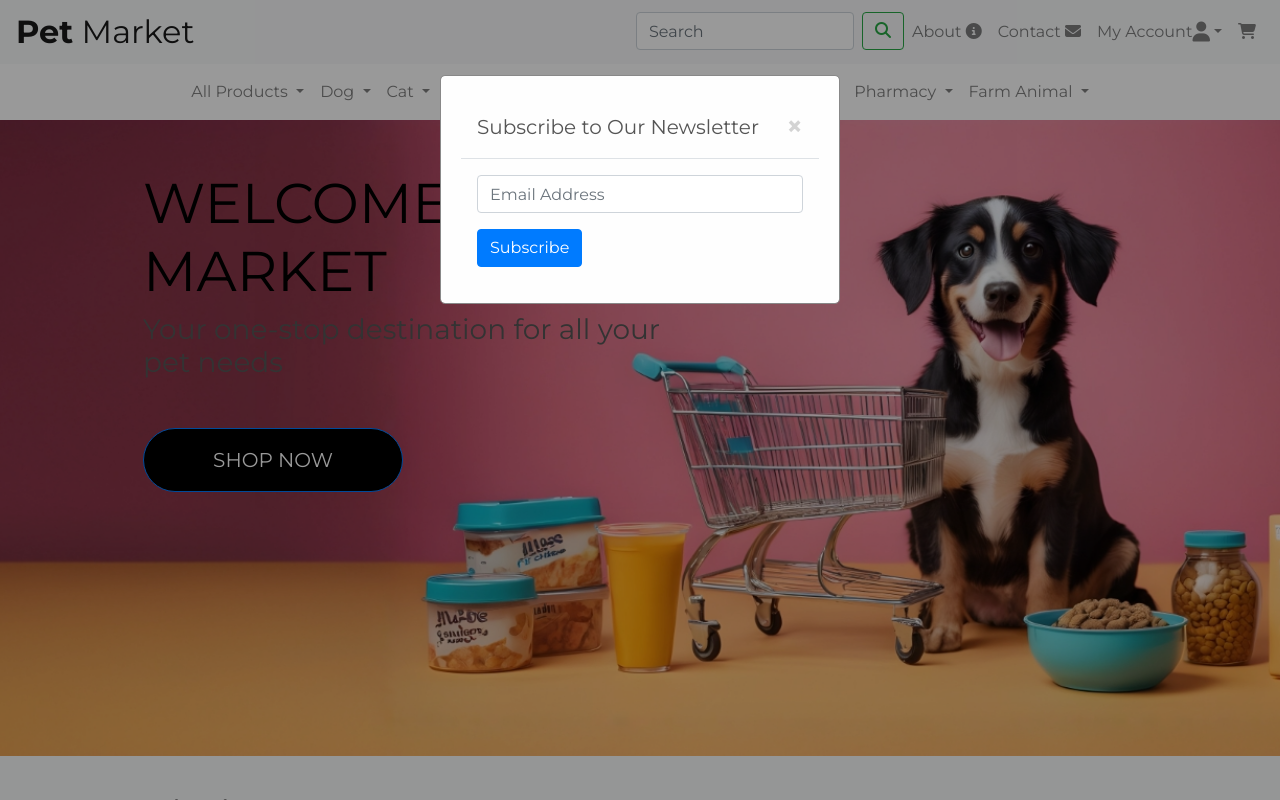
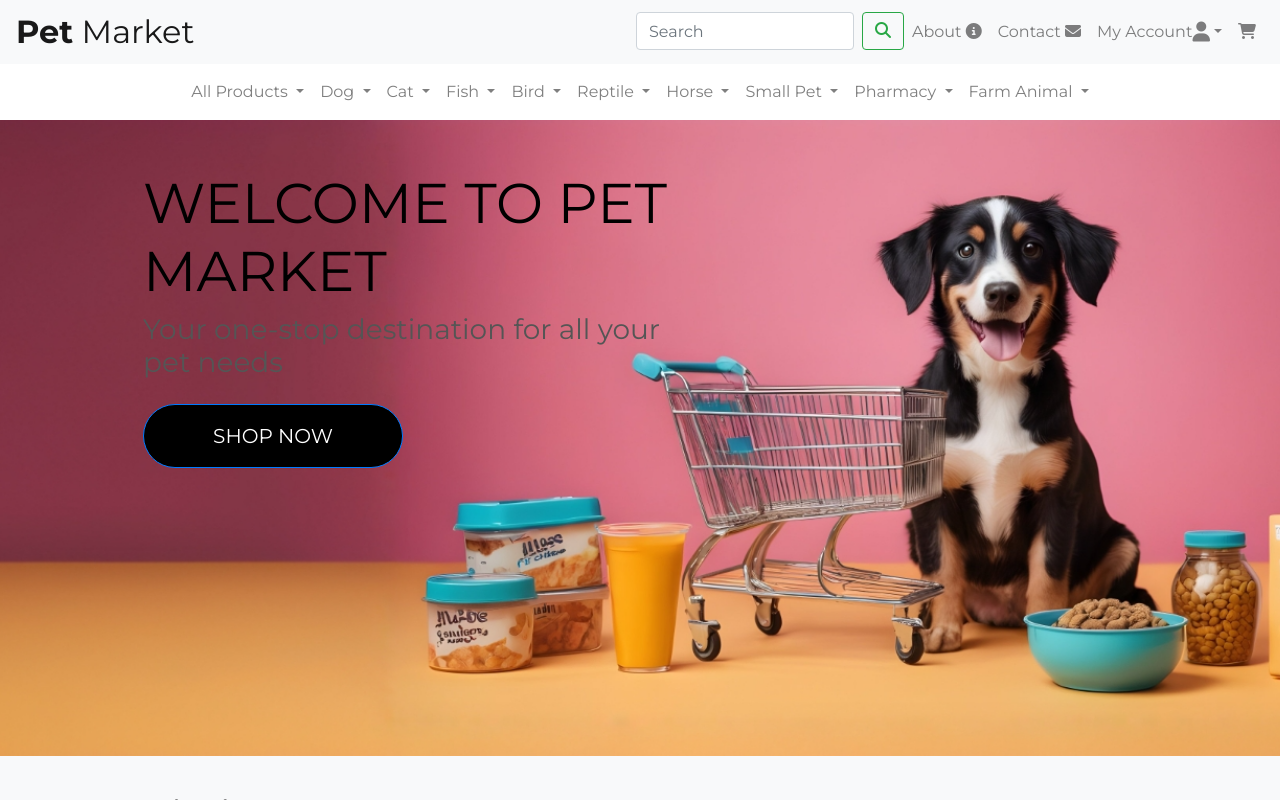
Before and after one commit to hpatnadeeshan/Milestone-4, a Django app: page / in a window 1280 px wide. Run offline with Django 3.2, Linux system fonts and the light colour scheme; some libraries are stand-ins or nearby versions.

Commit message:
added styles to the pages

```diff
--- a/home/templates/home/index.html
+++ b/home/templates/home/index.html
@@ -11,14 +11,13 @@
 
     <div class="container">
         <div class="row">
-            <div class="col-md-7 my-auto">
+            <div class="col-md-7 my-auto text-center text-md-left">
                 <h1 class="display-4 welcome-font">
                     Welcome to Pet Market
                 </h1>
-                <h3>Your one-stop destination for all your pet needs</h3>
-                <div class="mt-5">
-                    <a href="{% url 'products' %}"
-                        class="btn btn-primary btn-lg rounded-pill text-uppercase py-3 shop-now-button">Shop Now</a>
+                <h3 class="mb-4">Your one-stop destination for all your pet needs</h3>
+                <div class="mt-4">
+                    <a href="{% url 'products' %}" class="btn btn-primary btn-lg rounded-pill text-uppercase py-3 shop-now-button">Shop Now</a>
                 </div>
             </div>
         </div>
@@ -28,8 +27,8 @@
 
 {% block content %}
 {{ block.super }}
-<div class="modal" id="myModal" tabindex="-1" role="dialog" aria-labelledby="Newsletter" aria-hidden="true">
-    <div class="modal-dialog" role="document">
+<div class="modal fade" id="myModal" tabindex="-1" role="dialog" aria-labelledby="Newsletter" aria-hidden="true">
+    <div class="modal-dialog modal-dialog-centered" role="document">
         <div class="modal-content">
             <div class="modal-header">
                 <h5 class="modal-title" id="Newsletter">Subscribe to Our Newsletter</h5>
@@ -43,13 +42,12 @@
                     <div class="form-group">
                         <input type="email" class="form-control" id="email" name="email" placeholder="Email Address" required>
                     </div>
-            <button type="submit" class="btn btn-primary">Subscribe</button>
+                    <button type="submit" class="btn btn-primary btn-block rounded-pill">Subscribe</button>
                 </form>
             </div>
         </div>
     </div>
 </div>
-
 {% endblock %}
 
 {% block postloadjs %}
```
Also changed, not shown: contact/templates/contact/contact_messages.html (+9 -14 lines), home/templates/home/subscriber_list.html (+7 -5 lines). Lines whose indentation alone changed are shown as unchanged.
